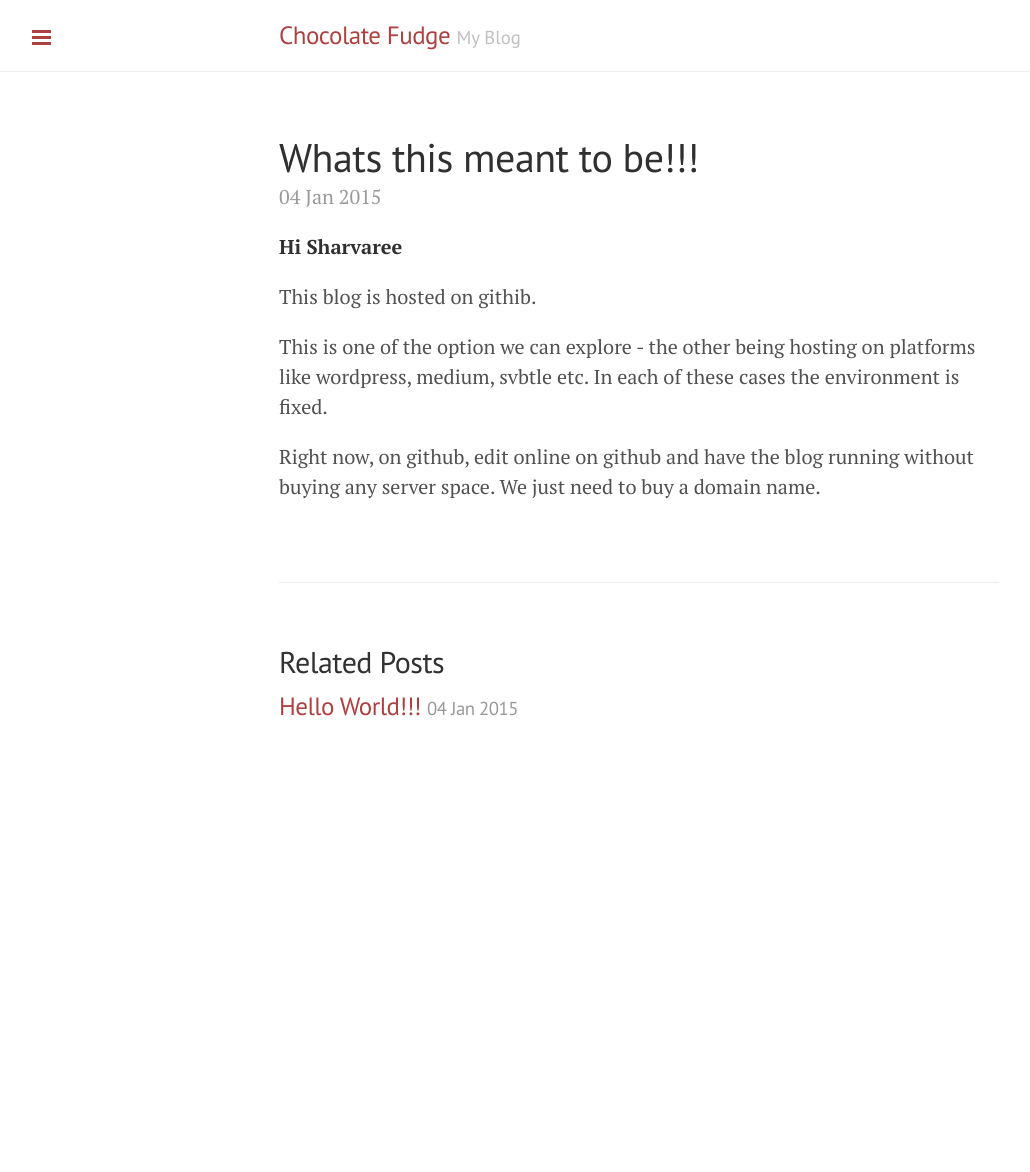
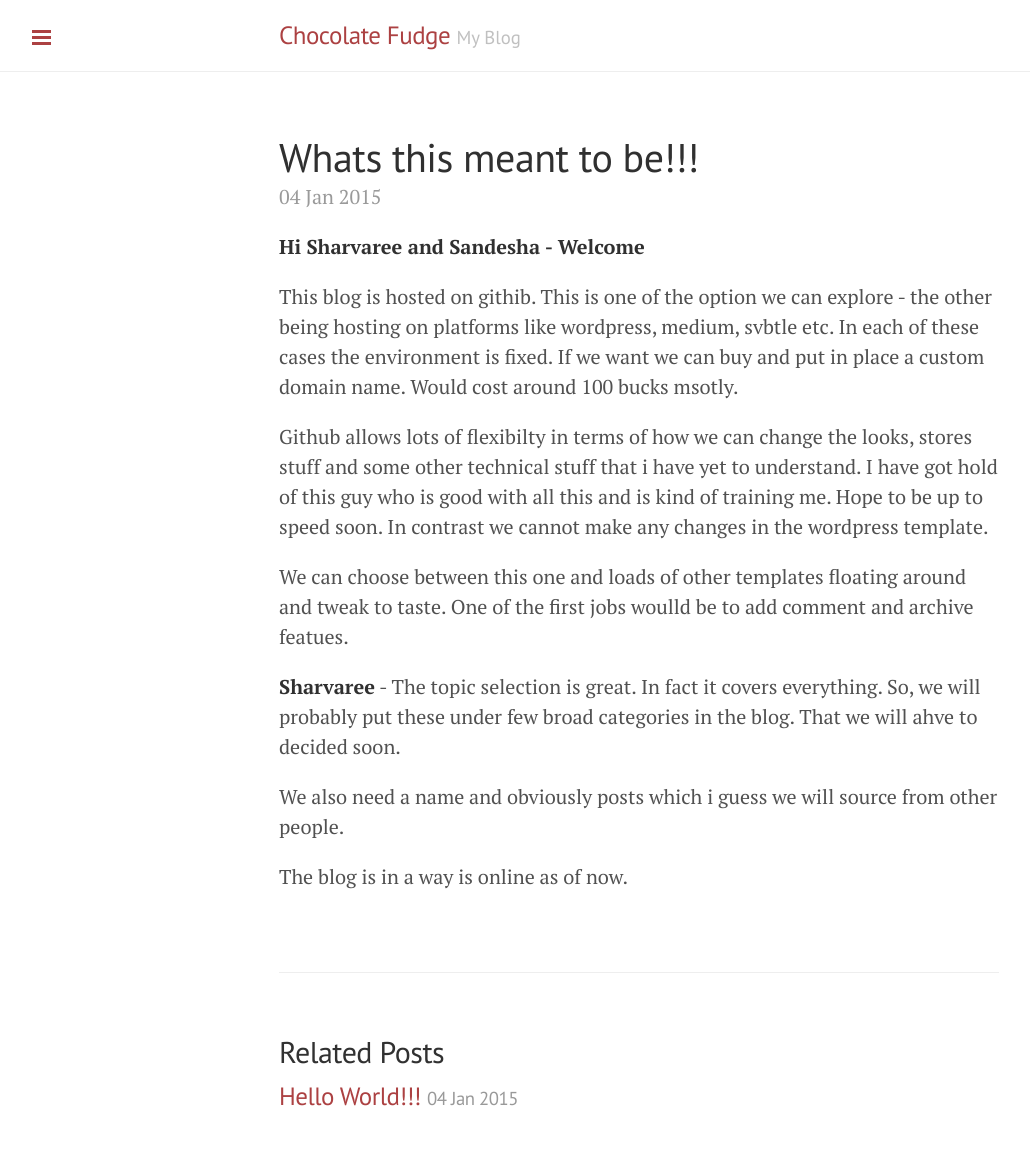
Before and after one commit to auag92/blog, a Jekyll site: the page built from _posts/2015-01-04-Agenda.md, in a window 1280 px wide. Shown: the whole page, without its empty margins (1-1031 px from the left). Built offline with Jekyll 4.4.1, drawn with Linux system fonts in a browser that asks for light colours; Markdown is read by kramdown in place of the engine named in the settings; before the commit the page ends 900 px from its top, so only the background shows below that.

Commit message:
changes in agenda

```diff
--- a/_posts/2015-01-04-Agenda.md
+++ b/_posts/2015-01-04-Agenda.md
@@ -4,12 +4,20 @@ title: Whats this meant to be!!!
 ---
 
 
-**Hi Sharvaree**
+**Hi Sharvaree  and Sandesha - Welcome**
 
 This blog is hosted on githib.
-
 This is one of the option we can explore - the other being hosting on platforms like wordpress, medium, svbtle etc.
 In each of these cases the environment is fixed.
+If we want we can buy and put in place a custom domain name. Would cost around 100 bucks msotly.
 
-Right now, on github, edit online on github and have the blog running without buying any server space.
-We just need to buy a domain name.
+Github allows lots of flexibilty in terms of how we can change the looks, stores stuff and some other technical stuff that i have yet to understand. I have got hold of this guy who is good with all this and is kind of training me. Hope to be up to speed soon.
+In contrast we cannot make any changes in the wordpress template.
+
+We can choose between this one and loads of other templates floating around and tweak to taste. One of the first jobs woulld be to add comment and archive featues.
+
+**Sharvaree** - The topic selection is great. In fact it covers everything. So, we will probably put these under few broad categories in the blog. That we will ahve to decided soon.
+
+We also need a name and obviously posts which i guess we will source from other people.
+
+The blog is in a way is online as of now.
```
